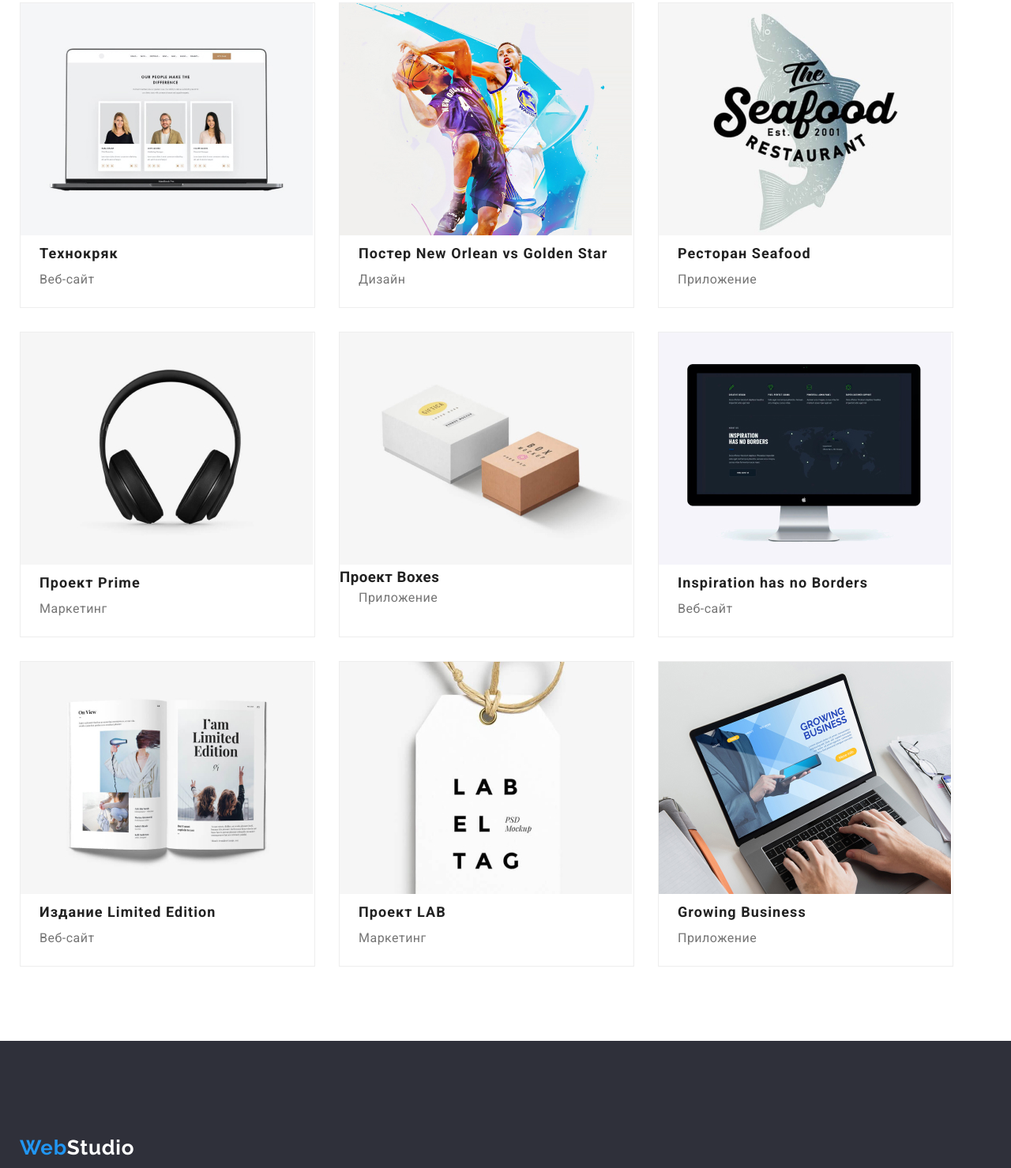
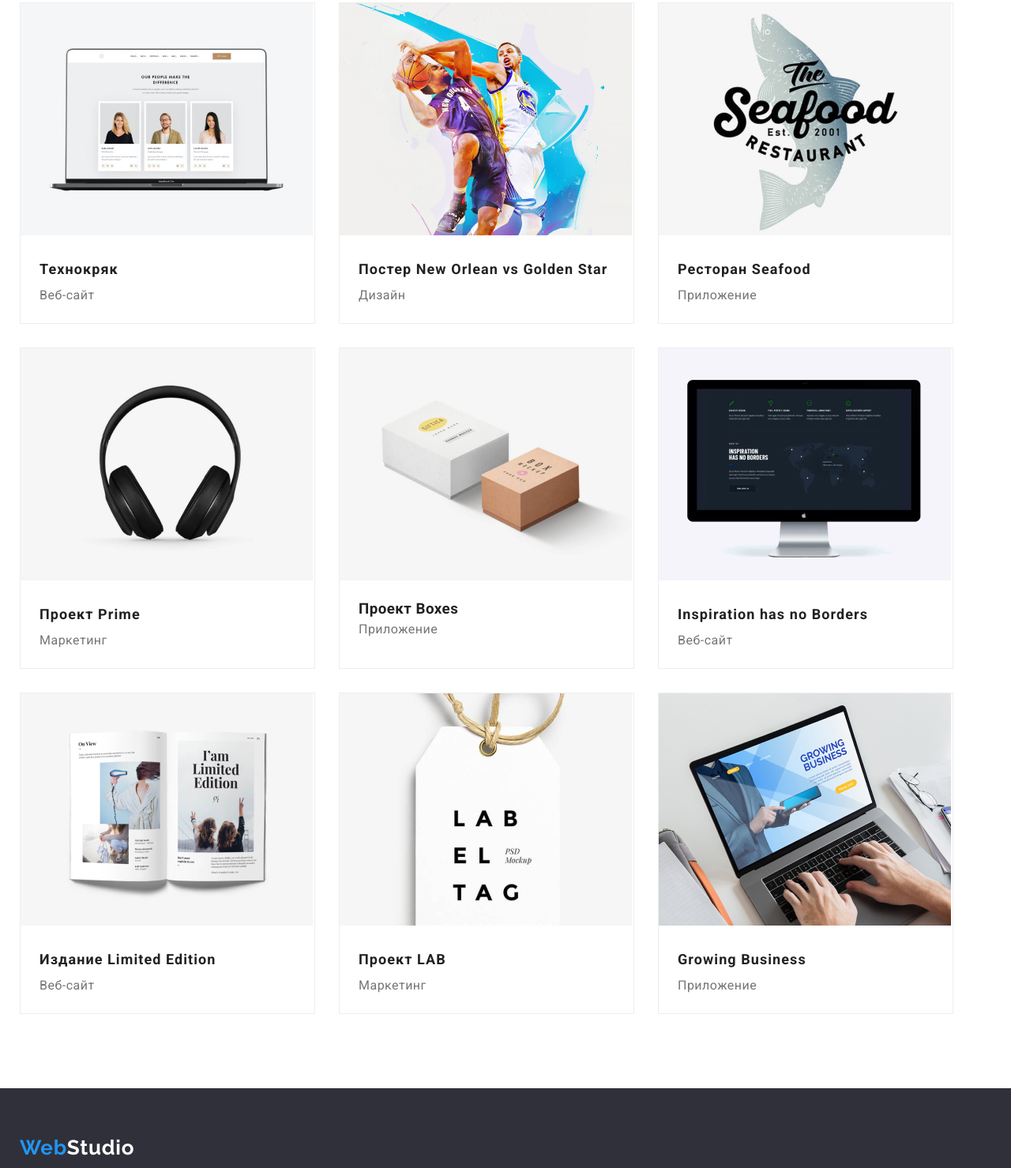
Before and after one commit to NadyaDanylyuk/goit-markup-hw-03, a plain HTML site: page portfolio.html in a window 1280 px wide. Shown: the part 261-1740 px from the top of the page at 79% size. Drawn offline with nearby package versions, Linux system fonts and the light colour scheme.

Commit message:
Виправляє помилки по ДЗ

```diff
--- a/css/style.css
+++ b/css/style.css
@@ -178,13 +178,13 @@ button:focus {
   text-align: center;
   color: var(--primary-white-color);
   background-color: var(--accent-color);
-  min-width: 200px;
   padding: 10px 32px;
   margin-bottom: 200px;
   border: 1px solid transparent;
   box-shadow: 0px 4px 4px rgba(0, 0, 0, 0.15);
   border-radius: 4px;
 }
+
 .featchers {
   padding-top: 94px;
   padding-bottom: 94px;
@@ -255,7 +255,6 @@ button:focus {
   margin-left: 30px;
 }
 
-.our-team-list,
 .our-team-list-item {
   background: var(--primary-white-color);
   box-shadow: 0px 1px 3px rgba(0, 0, 0, 0.12), 0px 1px 1px rgba(0, 0, 0, 0.14),
@@ -325,7 +324,6 @@ button:focus {
   font-size: 26px;
   line-height: 1.2em;
   letter-spacing: 0.03em;
-  margin-top: 60px;
   margin-bottom: 20px;
   text-decoration: none;
 }
@@ -402,7 +400,7 @@ button:focus {
   font-size: 18px;
   line-height: 2em;
   letter-spacing: 0.06em;
-  margin-left: 24px;
+  /* margin-left: 24px; */
 }
 .ExamplesProjects-list .list-item {
   border: 1px solid #eeeeee;
@@ -415,6 +413,9 @@ button:focus {
   font-size: 16px;
   line-height: 1.87em;
   letter-spacing: 0.03em;
-  margin-left: 24px;
-  margin-bottom: 20px;
+  /* margin-left: 24px;
+  margin-bottom: 20px; */
 }
+.projects {
+  padding: 20px 24px;
+}
--- a/portfolio.html
+++ b/portfolio.html
@@ -58,48 +58,57 @@
         <ul class="ExamplesProjects-list">
           <li class="list-item">
             <img src="./images/1.jpg" alt="OurProjects" />
+            <div class="projects">
             <h3 class="project-title">Технокряк</h3>
-            <p>Веб-сайт</p>
+            <p>Веб-сайт</p></div>
           </li>
           <li class="list-item">
             <img src="./images/2.jpg" alt="OurProjects" width="370" />
+            <div class="projects">
             <h3 class="project-title">Постер New Orlean vs Golden Star</h3>
-            <p>Дизайн</p>
+            <p>Дизайн</p></div>
           </li>
           <li class="list-item">
             <img src="./images/3.jpg" alt="OurProjects" width="370" />
+            <div class="projects">
             <h3 class="project-title">Ресторан Seafood</h3>
-            <p>Приложение</p>
+            <p>Приложение</p></div>
           </li>
           <li class="list-item">
             <img src="./images/4.jpg" alt="OurProjects" width="370" />
+            <div class="projects">
             <h3 class="project-title">Проект Prime</h3>
-            <p>Маркетинг</p>
+            <p>Маркетинг</p></div>
           </li>
           <li class="list-item">
             <img src="./images/5.jpg" alt="OurProjects" width="370" />
+            <div class="projects">
             <h3>Проект Boxes</h3>
-            <p>Приложение</p>
+            <p>Приложение</p></div>
           </li>
           <li class="list-item">
             <img src="./images/6.jpg" alt="OurProjects" width="370" />
+            <div class="projects">
             <h3 class="project-title">Inspiration has no Borders</h3>
-            <p>Веб-сайт</p>
+            <p>Веб-сайт</p></div>
           </li>
           <li class="list-item">
             <img src="./images/7.jpg" alt="OurProjects" width="370" />
+            <div class="projects">
             <h3 class="project-title">Издание Limited Edition</h3>
-            <p>Веб-сайт</p>
+            <p>Веб-сайт</p></div>
           </li>
           <li class="list-item">
             <img src="./images/8.jpg" alt="OurProjects" width="370" />
+            <div class="projects">
             <h3 class="project-title">Проект LAB</h3>
-            <p>Маркетинг</p>
+            <p>Маркетинг</p></div>
           </li>
           <li class="list-item">
             <img src="./images/9.jpg" alt="OurProjects" width="370" />
+            <div class="projects">
             <h3 class="project-title">Growing Business</h3>
-            <p>Приложение</p>
+            <p>Приложение</p></div>
           </li>
         </ul>
         </div>
```
Also changed, not shown: index.html (+1 -1 lines), 1 other file.
